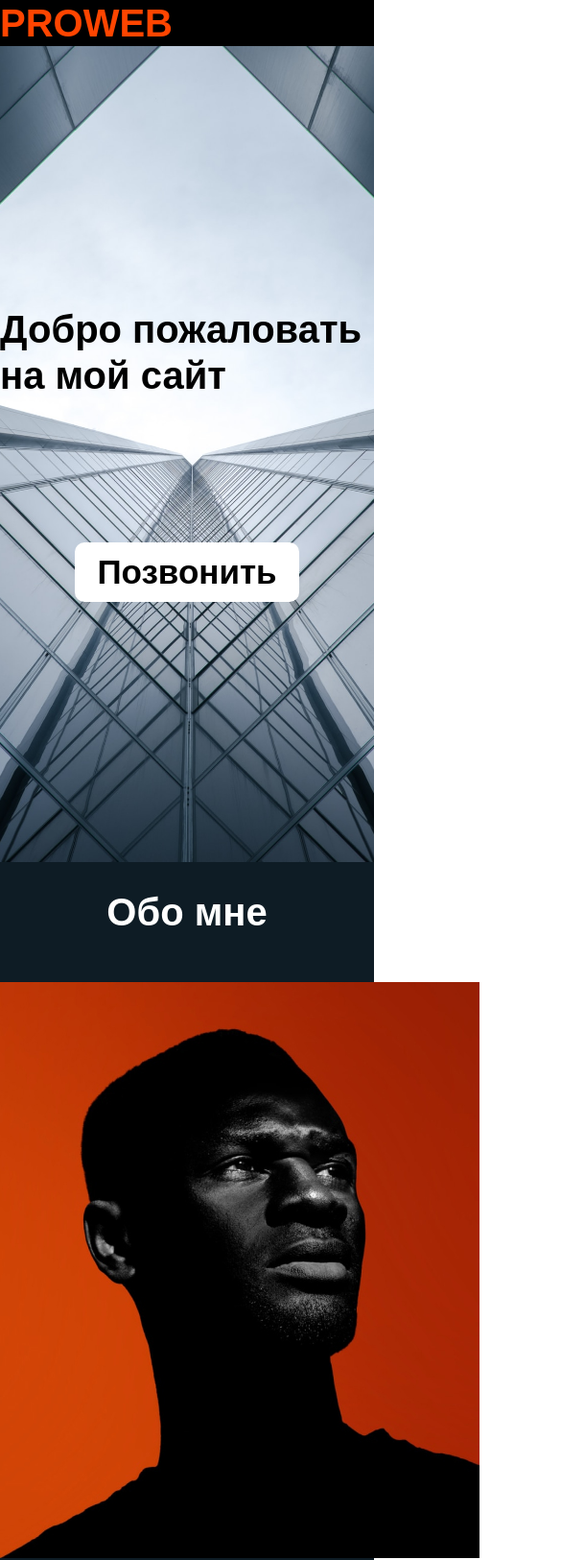
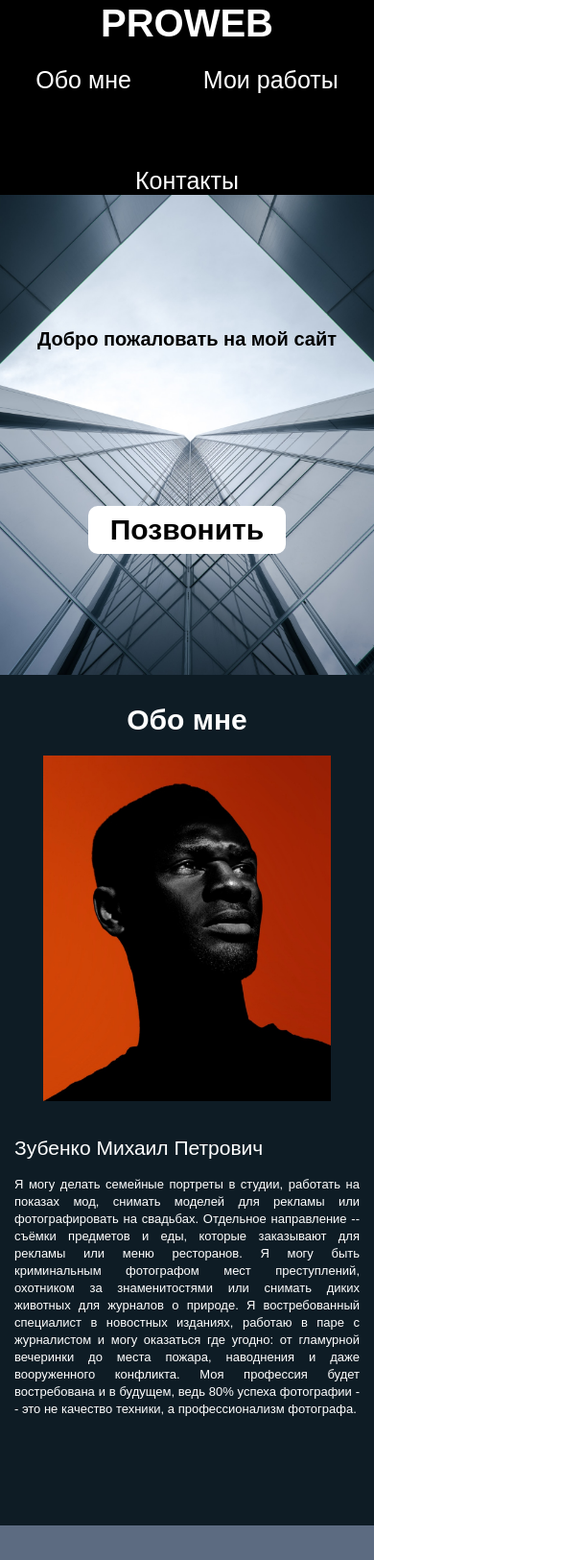
Before and after one commit to ElyorxonB/about-me, a plain HTML site: page index.html in a window 390 px wide. Shown: the top 1625 px of the page at 96% size, 585 px wide, since content can reach past the window. Drawn offline with Linux system fonts and the light colour scheme.

Commit message:
about me

```diff
--- a/style/style.css
+++ b/style/style.css
@@ -12,8 +12,10 @@ ul{
     list-style: none;
 }
 .container{
-    width: 1140px;
+    max-width: 1140px;
+    width: 100%;
     margin: 0 auto;
+    padding: 0 15px;
 
 }
 nav{
@@ -34,10 +36,13 @@ nav{
     display: flex;
     justify-content: space-between;
     align-items: center;
+    flex-wrap: wrap;
 }
 header ul{
     display: flex;
     gap: 75px;
+    flex-wrap: wrap;
+    justify-content: center;
 }
 header ul a {
     color: #FFF;
@@ -98,8 +103,15 @@ header ul a:hover {
 
 }
 .main_top-right{
-    width: 465px;
+    max-width: 465px;
+    width: 100%;
 }
+
+.main_top-left{
+    max-width: 500px;
+    width: 100%;
+}
+
 .main_top-right h3{
     color: #FFF;
     font-size: 35px;
@@ -111,7 +123,8 @@ header ul a:hover {
     text-align: justify;
     font-size: 18px;
     font-weight: 400;
-    width: 427px;
+    max-width: 427px;
+    width: 100%;
 
 }
 .main_bottom{
@@ -120,7 +133,8 @@ header ul a:hover {
     padding-bottom: 70px;
 }
 .item{
-    width: 312px;
+    max-width: 312px;
+    width: 100%;
     border-radius: 10px;
     background: #B12B06;
     display: flex;
@@ -188,7 +202,6 @@ footer{
 }
 .feedback{
     color: #FFF;
-
     text-align: center;
     font-size: 40px;
     font-weight: 400;
@@ -202,6 +215,7 @@ text-align: center;
     align-items: center;
     margin-top: 34px;
     gap: 200px;
+    flex-wrap: wrap;
 }
 .social img{
     transition: transform 300ms;
@@ -209,3 +223,83 @@ text-align: center;
 .social img:hover{
     transform: scale(2) rotate(360deg);
 }
+
+/* Media requests */
+
+@media(max-width: 1000px){
+    .main_top-left{
+        max-width: 300px;
+        width: 100%;
+        height: 350px;
+    }
+    .main_top-left img {
+        width: 100%;
+    }
+    .main_top-right{
+        font-size: 30px;
+        line-height: 18px;
+        margin-top: 50px;
+    }
+    .main_bottom-box{
+        justify-content: center;
+    }
+}
+@media(max-width: 810px){
+    .main_top-box{
+        flex-wrap: wrap;
+        justify-content: center;
+        align-items: center;
+    }
+
+}
+@media(max-width: 708px){
+    .header_nav{
+        flex-direction: column;
+        align-items: center;
+        gap: 20px;
+    }
+    .logo{
+        display: flex;
+        justify-content: center;
+        align-items: center;
+    }
+
+}
+@media(max-width:576px) {
+    .header ul{
+        flex-direction: column;
+        align-content: center;
+    }
+    .header ul a{
+        display: flex;
+        flex-direction: column;
+        align-items: center;
+    }
+    .main_top-right h3 {
+        font-size: 21px;
+        margin-bottom: 20px;
+    }
+    .main_top-right p{
+        font-size: 13px;
+    }
+    .title{
+        font-size: 30px;
+        padding-bottom: 20px;
+    }
+    .header_content h1{
+        font-size: 20px;
+    }
+    .header_content {
+        height: 500px;
+    }
+    .call {
+        font-size: 30px;
+        line-height: 30px;
+    }
+    .social {
+        gap: 100px;
+    }
+    .feedback {
+        font-style: 30px;
+    }
+}
```
Lines whose indentation alone changed are shown as unchanged.
